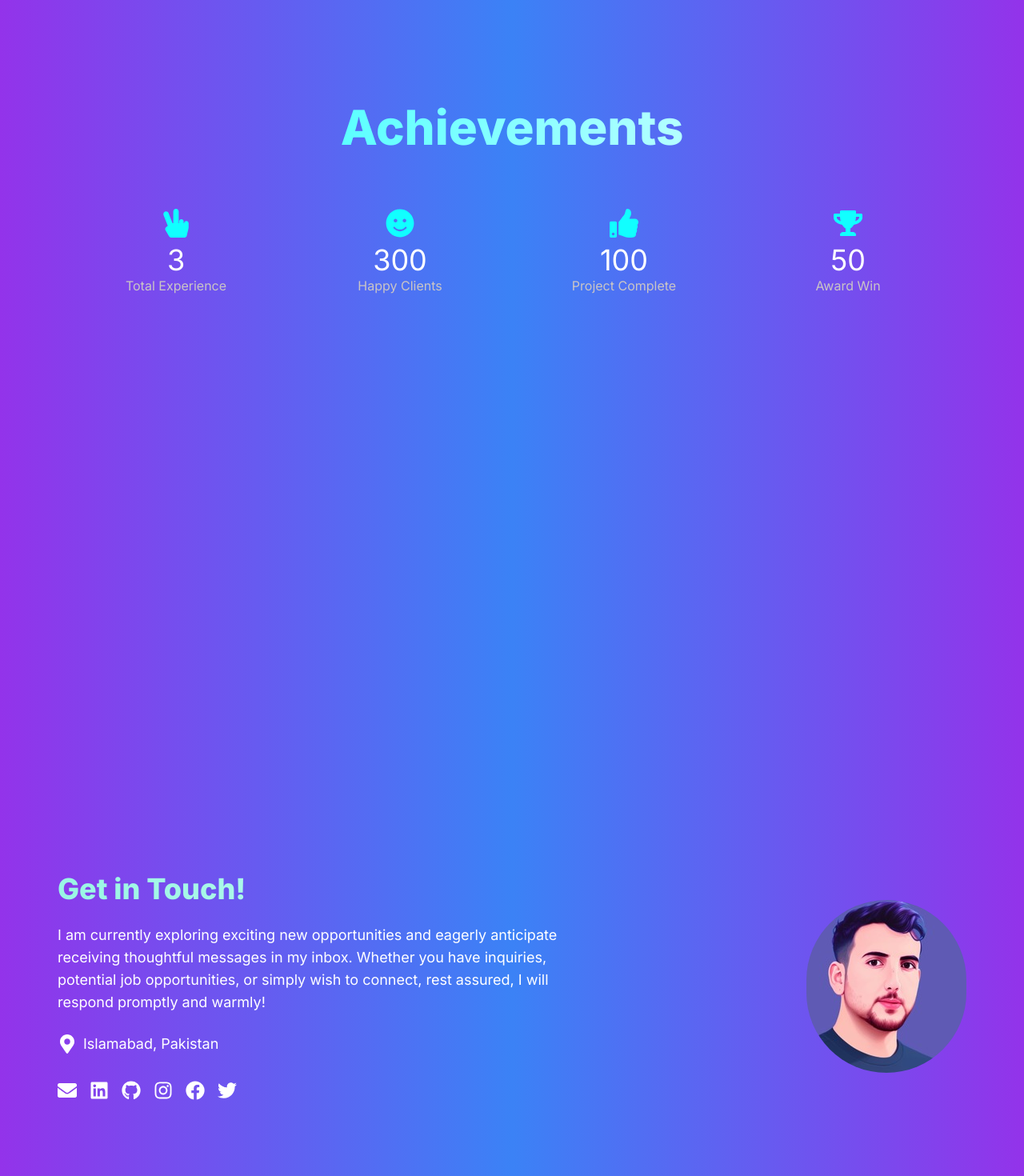
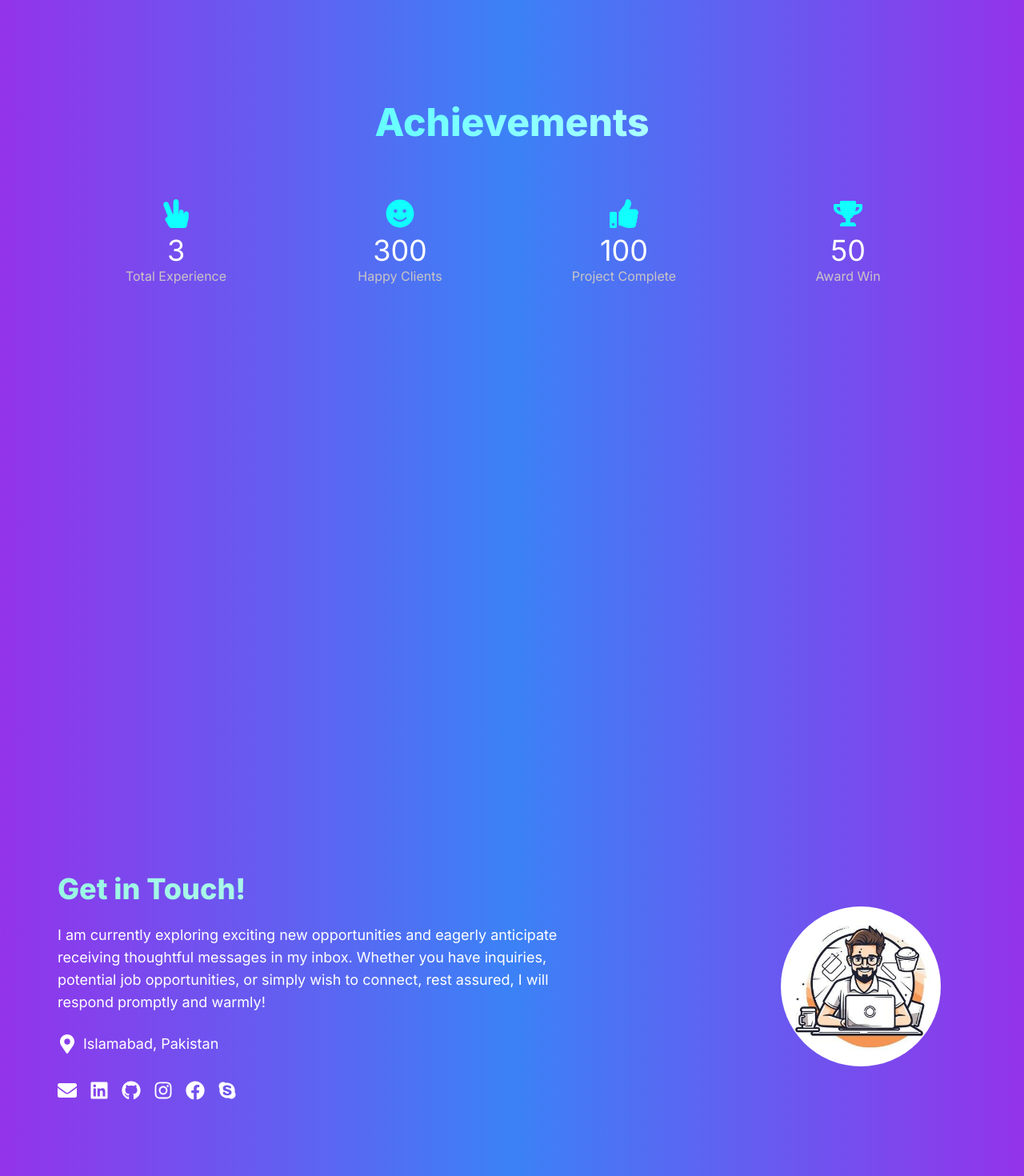
Before and after one commit to mubashir1837/next-portfolio, a Next.js app: page / in a window 1280 px wide. Shown: the part 7980-9450 px from the top of the page at 80% size. Built offline with nearby package versions, Linux system fonts and the light colour scheme.

Commit message:
portfolio

```diff
--- a/app/components/Achievement.jsx
+++ b/app/components/Achievement.jsx
@@ -5,7 +5,7 @@ const Achievement = () => {
   return (
     <>
       <main className="min-h-screen px-4 py-24 mt-[100%]">
-        <h1 className="text-4xl sm:text-5xl lg:text-6xl font-extrabold mb-6 text-transparent bg-clip-text text-center bg-gradient-to-r from-[#1ff] to-[#fff]">
+        <h1 className="text-4xl sm:text-5xl lg:text-5xl font-extrabold mb-6 text-transparent bg-clip-text text-center bg-gradient-to-r from-[#1ff] to-[#fff]">
           Achievements
         </h1>
         <div className="py-12">
--- a/app/components/Footer.jsx
+++ b/app/components/Footer.jsx
@@ -1,10 +1,10 @@
 import React from 'react';
-import { FaMapMarkerAlt, FaEnvelope, FaLinkedin, FaGithub, FaInstagram, FaFacebook, FaTwitter } from 'react-icons/fa';
+import { FaMapMarkerAlt, FaEnvelope, FaLinkedin, FaGithub, FaInstagram, FaFacebook, FaSkype } from 'react-icons/fa';
 import Image from 'next/image';
 
 const Footer = () => {
   return (
-    <section className="min-h-screen flex flex-col items-center justify-center px-6 py-24">
+    <section className="min-h-screen flex flex-col items-center justify-center px-6 py-0 ">
       <div className="flex flex-col items-center lg:flex-row lg:justify-between lg:items-center w-full max-w-7xl mx-auto">
         <div className="text-center lg:text-left lg:max-w-2xl">
           <h3 className="text-xl sm:text-5xl lg:text-4xl font-extrabold mb-6 text-transparent bg-clip-text bg-gradient-to-r from-teal-200 to-teal-100">
@@ -21,13 +21,13 @@ const Footer = () => {
             <span className="text-white text-lg">Islamabad, Pakistan</span>
           </div>
           <div className="flex space-x-4 justify-center lg:justify-start size-max-0px sm:max-w-xl">
-            <a href="mailto:mubashirali1837@gmail.com" className="text-white text-2xl">
+            <a href={"mailto:mubashirali1837@gmail.com"} className="text-white text-2xl">
               <FaEnvelope />
             </a>
-            <a href="https://www.linkedin.com/in/your-linkedin-profile" className="text-white text-2xl">
+            <a href="https://linkedin.com/in/mubashirali3" className="text-white text-2xl">
               <FaLinkedin />
             </a>
-            <a href="https://github.com/your-github-username" className="text-white text-2xl">
+            <a href="https://github.com/mubashir1837" className="text-white text-2xl">
               <FaGithub />
             </a>
             <a href="https://www.instagram.com/your-instagram-profile" className="text-white text-2xl">
@@ -36,13 +36,13 @@ const Footer = () => {
             <a href="https://www.facebook.com/your-facebook-profile" className="text-white text-2xl">
               <FaFacebook />
             </a>
-            <a href="https://twitter.com/your-twitter-profile" className="text-white text-2xl">
-              <FaTwitter />
+            <a href="https://twitter.com/your-twitter-profile" target='_blank' className="text-white text-2xl">
+              <FaSkype />
             </a>
           </div>
         </div>
         <div className="mt-12 lg:mt-0">
-          <img src="/images/pro.jpg" alt="GitHub Profile Photo"  width={200} height={200} className="rounded-full  " />
+          <img src="/images/sm.jpeg" alt=" Profile Photo"  width={200} height={200} className="rounded-full mr-8 " />
         </div>
       </div>
     </section>
```
Also changed, not shown: public/images/sm.jpeg (added).
